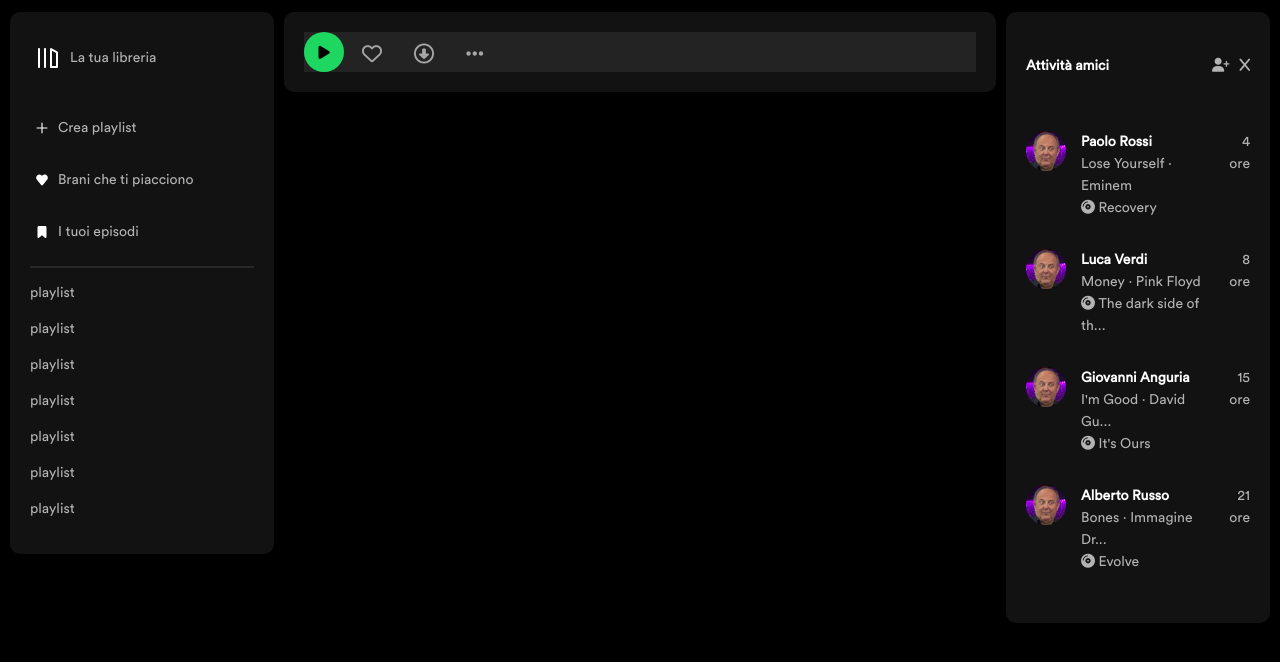
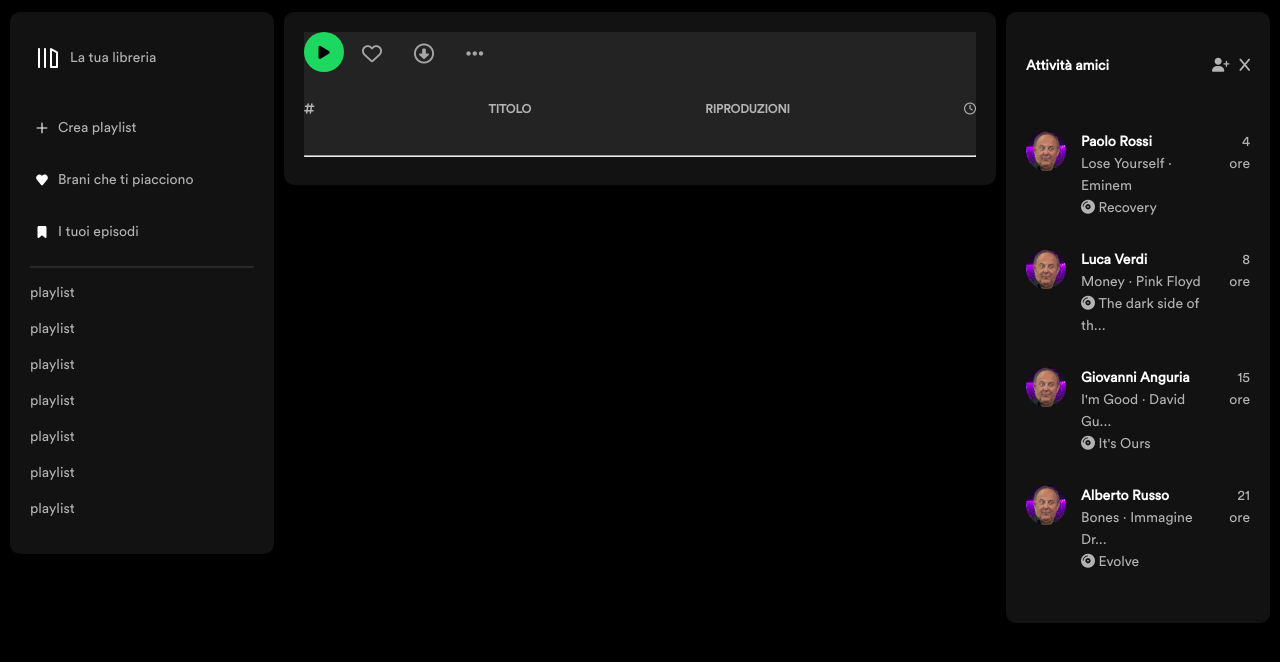
Before and after one commit to dimitrilzk/SPOTIFY-CLONE, a website: page album.html in a window 1280 px wide. Shown: the part 58-720 px from the top of the page. Drawn offline with nearby package versions, Linux system fonts and the light colour scheme; no server answers.

Commit message:
push fix

```diff
--- a/album.html
+++ b/album.html
@@ -117,8 +117,15 @@
                 <button class="album-btn" onclick=""><i class="fa-regular fa-heart"></i></button>
                 <button class="album-btn" onclick=""><i class="fa-regular fa-circle-down"></i></button>
                 <button class="album-btn" onclick=""><i class="fa-solid fa-ellipsis"></i></button>
-
               </div>
+              <div class="album-legend">
+                <h6><i class="fa-solid fa-hashtag"></i></h6>
+                <h6>titolo</h6>
+                <h6>riproduzioni</h6>
+                <h6><i class="fa-regular fa-clock"></i></h6>
+              </div>
+              <hr>
+              <div class="genera-tracce"></div>
             </div>
       </main>
       <!-- end contents -->
--- a/assets/scripts/album.js
+++ b/assets/scripts/album.js
@@ -12,8 +12,13 @@
   <h5>${res.contributors[0].name}</h5>
   </div>
   </div>`;
+  // let tracks = await fetch("https://api.deezer.com/album/39915291/tracks");
+  // let result = await tracks.json();
+  // let arrayResult = result.data;
+  // for (let tracks of arrayResult);
+  // document.querySelector(".genera-tracce").innerHTML += `<h1>${tracks.title}</h1>`;
 }
 
-window.onload = () => {
-  visualizeAlbumInfo();
+window.onload = async () => {
+  await visualizeAlbumInfo();
 };
--- a/assets/scss/_album.scss
+++ b/assets/scss/_album.scss
@@ -52,3 +52,8 @@
     margin-inline: 8px;
     vertical-align: sub;
 }
+.album-legend {
+    display: flex;
+    flex-wrap: nowrap;
+    justify-content: space-between;
+}
```
Also changed, not shown: assets/css/styles.css, 1 other file. Lines whose indentation alone changed are shown as unchanged.
